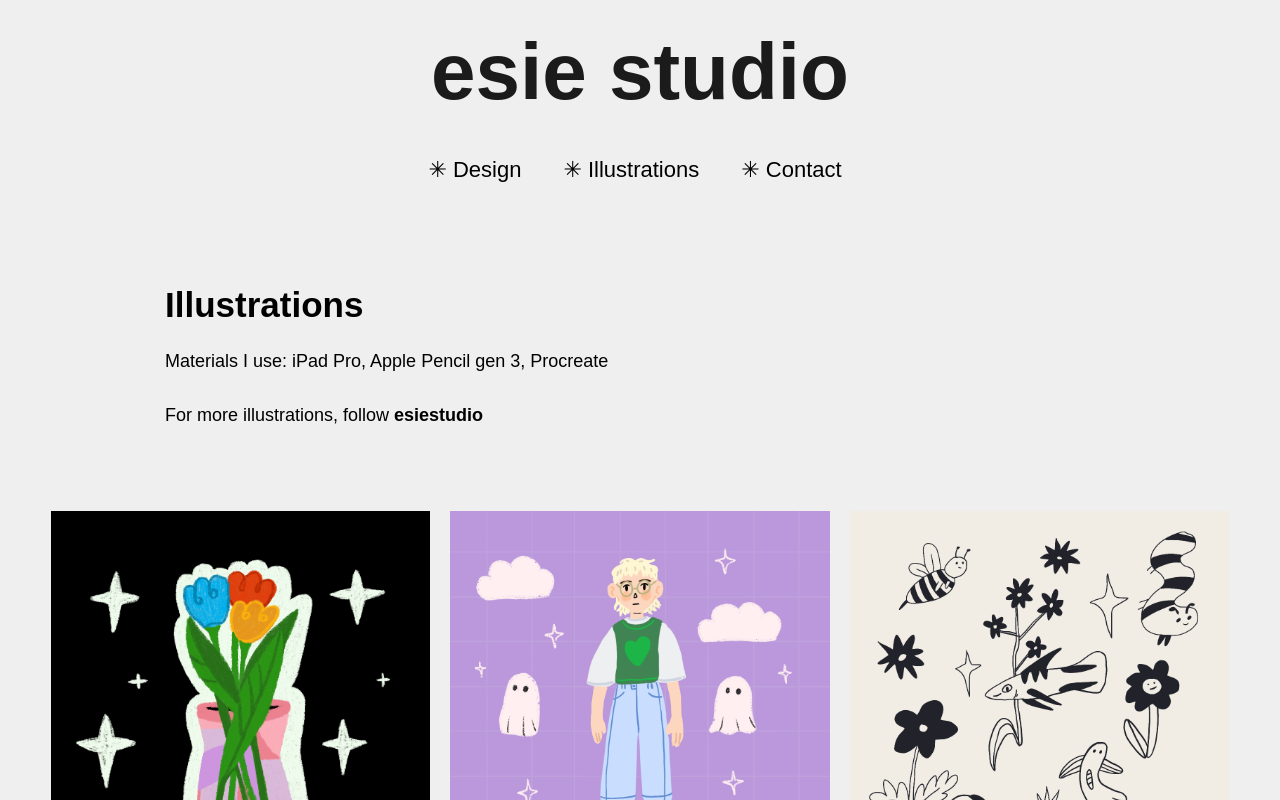
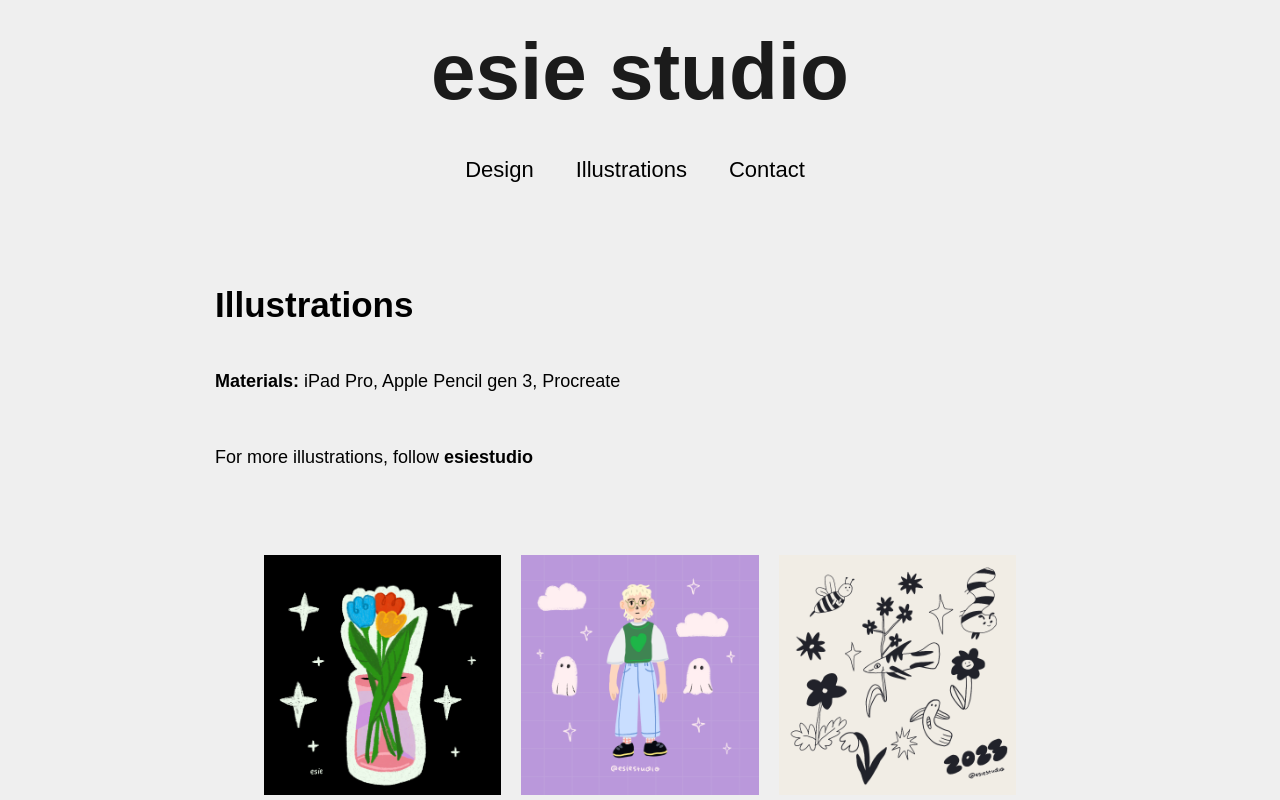
Before and after one commit to funkyplants/portfolio, a Vue app: page /illustrations in a window 1280 px wide. Shown: the top 800 px of the page. Built offline with nearby package versions, Linux system fonts and the light colour scheme; a web font is replaced by a local one.

Commit message:
minor changes

```diff
--- a/src/App.vue
+++ b/src/App.vue
@@ -24,15 +24,15 @@ import logo from "./components/icons/LogoName.vue";
       <nav v-if="!isMobile || isMenuOpen" :class="{ active: isMenuOpen }">
         <ul>
           <li>
-            <RouterLink to="/design" @click="closeMenu"> ✳ Design</RouterLink>
+            <RouterLink to="/design" @click="closeMenu"> Design</RouterLink>
           </li>
           <li>
             <RouterLink to="/illustrations" @click="closeMenu">
-              ✳ Illustrations</RouterLink
+              Illustrations</RouterLink
             >
           </li>
           <li>
-            <RouterLink to="/contact" @click="closeMenu"> ✳ Contact</RouterLink>
+            <RouterLink to="/contact" @click="closeMenu"> Contact</RouterLink>
           </li>
         </ul>
       </nav>
@@ -93,13 +93,14 @@ header {
 /* X button etc. */
 .hamburger {
   position: fixed;
+  padding: 10px;
   z-index: 10000;
   display: flex;
   flex-direction: column;
   justify-content: center;
   align-items: center;
-  width: 30px;
-  height: 30px;
+  width: 60px;
+  height: 50px;
   cursor: pointer;
   background: transparent;
   border: none;
@@ -155,13 +156,13 @@ nav.active {
 
 @media (max-width: 500px) {
   nav {
-    padding: 30px 0;
+    padding: 50px 0;
     display: flex;
     position: fixed;
     align-items: center;
     justify-content: space-between;
-    width: 50%;
-    height: 30vh;
+    width: 100%;
+    height: 22vh;
     font-size: 22px;
     font-weight: 400;
     text-align: left;
--- a/src/assets/main.css
+++ b/src/assets/main.css
@@ -1,5 +1,5 @@
 #app {
-  max-width: 1280px;
+  max-width: 950px;
   margin: 0 auto;
   font-weight: normal;
   overflow-x: hidden;
@@ -25,9 +25,12 @@ body {
 }
 
 p {
-  margin-top: 0px;
+  margin-top: 20px;
   font-size: 18px;
   line-height: 2em;
+  text-overflow: ellipsis;
+  width: 90%;
+  margin-bottom: 20px;
 }
 h1 {
   font-size: 35px;
@@ -118,7 +121,7 @@ a {
   text-align: center;
 }
 
-@media screen and (min-width: 200px) {
+@media screen and (min-width: 320px) {
   .content-main {
     padding: 50px;
   }
@@ -126,4 +129,9 @@ a {
   img {
     max-width: 100%;
   }
+
+  footer p {
+    width: 90%;
+    margin-top: 10px;
+  }
 }
--- a/src/views/ContactView.vue
+++ b/src/views/ContactView.vue
@@ -20,14 +20,14 @@
         target="_blank"
         ><b> esiestudio</b></a
       >
-      on ig. On my
+      on ig. Visit my
       <a
-        href="https://github.com/funkyplants"
+        href="https://github.com/funkyplants/portfolio"
         class="circle-link"
         target="_blank"
         ><b>Github</b></a
       >
-      you can find my code for this Vue.js site. Have a good day!! :-)
+      for more code details. Have a good day!! :-)
     </p>
 
     <div class="skills-table">
@@ -106,11 +106,13 @@ export default {
     margin: 0 auto;
     max-width: 90%;
   }
-  .text-flex {
-    flex-direction: column;
+
+  .skills-table li {
+    flex-basis: 100%;
+    margin-bottom: 10px;
+    margin: 0;
   }
 }
-
 @media (min-width: 530px) {
   .floral-img img {
     max-width: 100%;
--- a/src/views/DesignView.vue
+++ b/src/views/DesignView.vue
@@ -130,7 +130,7 @@ img {
 }
 @media (min-width: 500px) {
   .image-container {
-    max-width: 60%;
+    max-width: 80%;
   }
   .image-container2 {
     max-width: 80%;
@@ -138,10 +138,18 @@ img {
 }
 @media (min-width: 780px) {
   .image-container {
-    max-width: 40%;
+    max-width: 80%;
   }
   .image-container2 {
-    max-width: 40%;
+    max-width: 80%;
+  }
+}
+@media (min-width: 900px) {
+  .image-container {
+    max-width: 60%;
+  }
+  .image-container2 {
+    max-width: 60%;
   }
 }
 </style>
--- a/src/views/HomeView.vue
+++ b/src/views/HomeView.vue
@@ -28,7 +28,7 @@
               designer. I want to create designs that involve everyone.
             </p>
             <h2>Esie?</h2>
-            <div class="description-text">
+            <!-- <div class="description-text"> -->
             <p>
               The name "Esie" came from my nephew who pronounced my name like
               that for many many years. It stuck with me and I have since then
@@ -48,14 +48,11 @@
             </div>
             <div class="cta-btn">
               <h4>
-                  <a
-                    href="https://www.instagram.com/esiestudio/"
-                    target="_blank"
-                  >
+                <a href="https://www.instagram.com/esiestudio/" target="_blank">
                   Instagram
                 </a>
               </h4>
-              </div>
+              <!-- </div> -->
             </div>
           </div>
         </div>
@@ -65,23 +62,20 @@
 </template>
 
 <style scoped>
-/* description text */
-
 .content {
   display: flex;
-  flex-basis: 100%;
 }
 .content-items {
   display: flex;
   flex-direction: row;
   justify-content: space-between;
   flex-wrap: wrap;
-  padding: 30px;
+  padding: 50px;
+  max-width: 100%;
 }
 
 .image {
-  flex-basis: 400px;
-  max-width: 100%;
+  flex-basis: 300px;
   height: auto;
   overflow: hidden;
   display: flex;
@@ -89,13 +83,12 @@
 }
 
 .image img {
-  max-width: 100%;
+  max-width: 90%;
   border-radius: 100%;
 }
 
 .text-container {
-  flex-basis: calc(100% - 400px);
-  padding: 10%;
+  flex-basis: 50%;
   display: flex;
   flex-direction: column;
   justify-content: center;
@@ -110,11 +103,10 @@
   margin-top: 2rem;
 }
 
-.text p {
-  line-height: 1.5;
+/* p {
   text-overflow: ellipsis;
-  max-width: 100%;
-}
+  width: 80%;
+} */
 
 .description {
   flex: 1;
@@ -165,19 +157,27 @@
 
 /*********** Media Queries  ************/
 @media screen and (min-width: 320px) and (max-width: 400px) {
+  .content-items {
+    display: block;
+    padding: 10px;
+    max-width: 100%;
+  }
+  .description {
+    margin: 0 auto;
+  }
   .image {
-    max-width: 50%;
-    flex-basis: 400px;
+    max-width: 60%;
+    margin: auto;
   }
-  .content-items {
-    flex-basis: 100%;
-    margin: 0 auto;
-    flex-wrap: wrap;
+  .cta-btn {
+    width: 120px;
+    height: 50px;
   }
 }
+
 @media screen and (min-width: 401px) and (max-width: 1200px) {
   .image {
-    max-width: 100%;
+    max-width: 70%;
     margin: auto;
   }
 }
--- a/src/views/IllustrationsView.vue
+++ b/src/views/IllustrationsView.vue
@@ -7,7 +7,11 @@
   >
     <div class="content-main">
       <h1>Illustrations</h1>
-      <p>Materials I use: iPad Pro, Apple Pencil gen 3, Procreate</p>
+      <p>
+        <span class="bold">Materials:</span> iPad Pro, Apple Pencil gen 3,
+        Procreate
+      </p>
+
       <p class="ig-link">
         For more illustrations, follow
         <a
@@ -90,7 +94,10 @@ export default {
 
 <style scoped>
 .content-main {
-  margin: 0 auto;
+  display: flex;
+  flex-direction: column;
+  text-align: left;
+  margin: auto;
 }
 .grid {
   display: flex;
@@ -100,7 +107,7 @@ export default {
 }
 .grid img {
   margin: 10px;
-  max-width: 30%;
+  max-width: 25%;
   height: auto;
   cursor: pointer;
 }
@@ -136,6 +143,9 @@ export default {
   cursor: pointer;
 }
 
+.bold {
+  font-weight: 700;
+}
 /* media queries */
 @media screen and (min-width: 320px) and (max-width: 780px) {
   .ig-link {
@@ -146,7 +156,7 @@ export default {
     align-items: center;
   }
   .grid img {
-    max-width: 50%;
+    max-width: 80%;
   }
 }
 </style>
```
Lines whose indentation alone changed are shown as unchanged.
